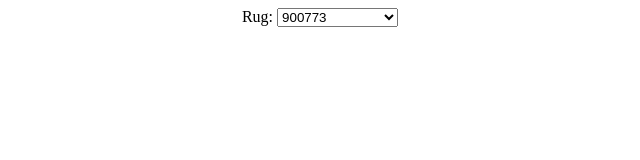
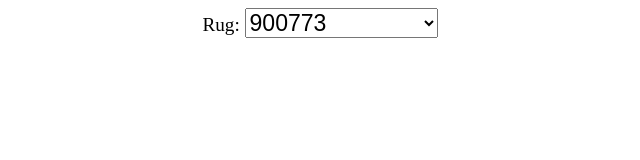
Before and after one commit to quarup/quarup.github.io, a plain HTML site: page rugs/index.html in a window 1280 px wide. Shown: the whole page, without its empty margins (320-960 px from the left). Drawn offline with nearby package versions, Linux system fonts and the light colour scheme.

Commit message:
Update index.html

```diff
--- a/rugs/index.html
+++ b/rugs/index.html
@@ -8,9 +8,9 @@ function updateAr() {
 }
 </script>
 
-<div align="center">
+<div align="center" style="font-size: larger;">
 	Rug:
-    <select id="dropDown" onChange="updateAr()">
+    <select id="dropDown" onChange="updateAr()" style="font-size: larger;">
 <option value="900773">900773</option><br />
 <option value="900765">900765</option><br />
 <option value="900047">900047</option><br />
@@ -48,5 +48,5 @@ function updateAr() {
     ar-modes="scene-viewer webxr quick-look"
     ar
     ar-scale="auto"
-    >
+    style="width:100vw; height:100vh">
 </model-viewer>
```
